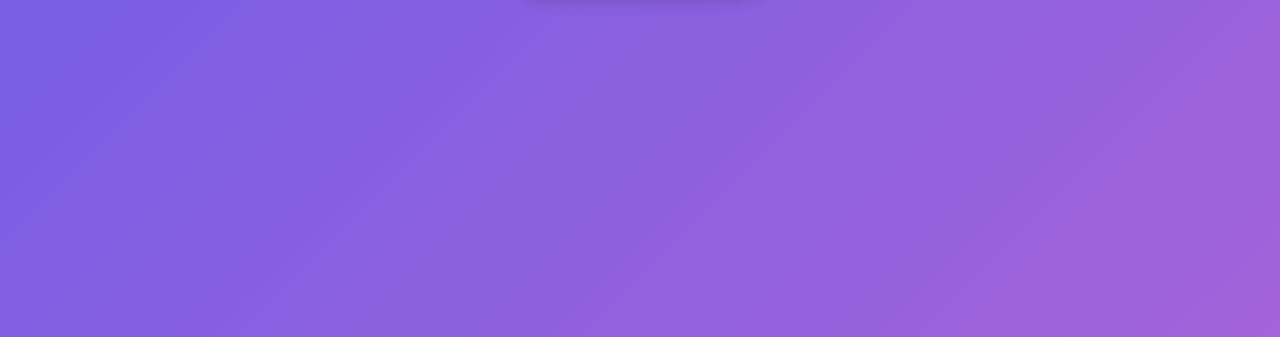
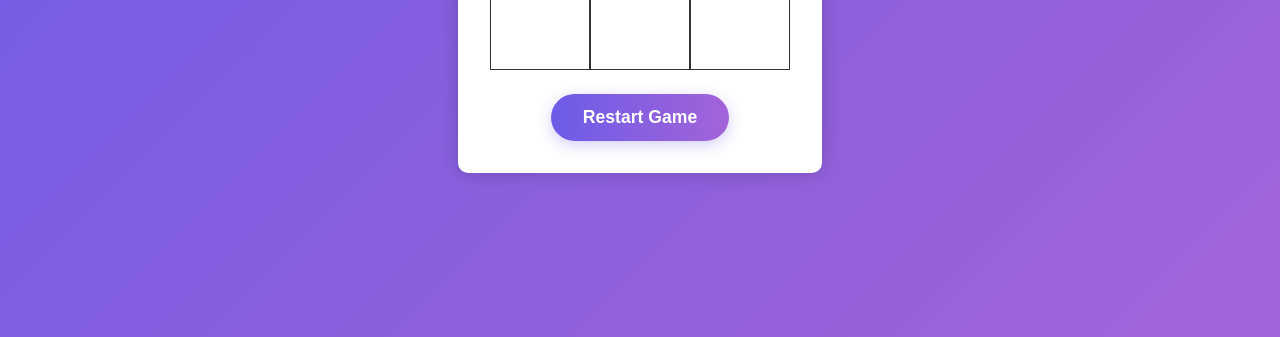
Before and after one commit to petekal1323/TOP-TicTacToe, a plain HTML site: page index.html in a window 1280 px wide. Shown: the part 463-800 px from the top of the page. Drawn offline with Linux system fonts and the light colour scheme.

Commit message:
modified style, cleaner look

```diff
--- a/css/styles.css
+++ b/css/styles.css
@@ -1,4 +1,10 @@
-*{
+:root {
+    --primary-color: #6c5ce7;
+    --secondary-color: #a363d9;
+}
+
+
+* {
     margin: 0;
     padding: 0;
     box-sizing: border-box;
@@ -9,7 +15,7 @@ body {
     justify-content: center;
     align-items: center;
     min-height: 100vh;
-    background: linear-gradient(135deg, #6c5ce7, #a363d9);
+    background: linear-gradient(135deg, var(--primary-color), var(--secondary-color));
     font-family: 'Arial', sans-serif;
 }
 
@@ -19,13 +25,55 @@ body {
     border-radius: 10px;
     box-shadow: 0 0 20px rgba(0, 0, 0, 0.2);
     text-align: center;
+
     h1 {}
 
     .game-status {}
 
     .gameboard {
-        .cell {}
+        display: grid;
+        grid-template-columns: repeat(3, 100px);
+        grid-template-rows: repeat(3, 100px);
+        gap: 0px;
+
+        .cell {
+            width: 100px;
+            height: 100px;
+            display: flex;
+            justify-content: center;
+            align-items: center;
+            font-size: 2rem;
+            color: #333;
+            background-color: #fff;
+            border: 1px solid #333;
+            cursor: pointer;
+            transition: background-color 0.3s;
+
+            &:hover {
+                background-color: #e0e0e0;
+            }
+        }
     }
 }
 
-.restart-button {}
+.restart-button {
+    margin-top: 1.5rem;
+    padding: 0.8rem 2rem;
+    font-size: 1.1rem;
+    font-weight: 600;
+    color: white;
+    background: linear-gradient(to right, var(--primary-color), var(--secondary-color));
+    border: none;
+    border-radius: 25px;
+    cursor: pointer;
+    transition: all 0.3s ease;
+    box-shadow: 0 4px 15px rgba(108, 92, 231, 0.3);
+    &:hover {
+        transform: translateY(-2px);
+        box-shadow: 0 6px 20px rgba(108, 92, 231, 0.4);
+    }
+    &:active {
+        transform: translateY(1px);
+        box-shadow: 0 2px 10px rgba(108, 92, 231, 0.3);
+    }
+}
```
